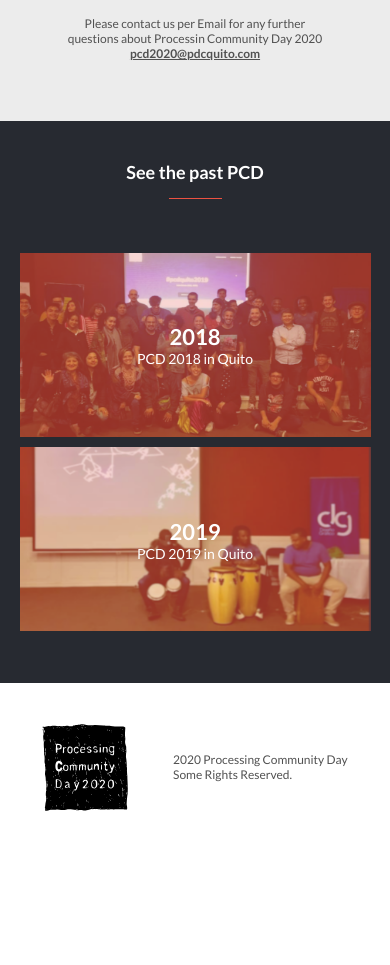
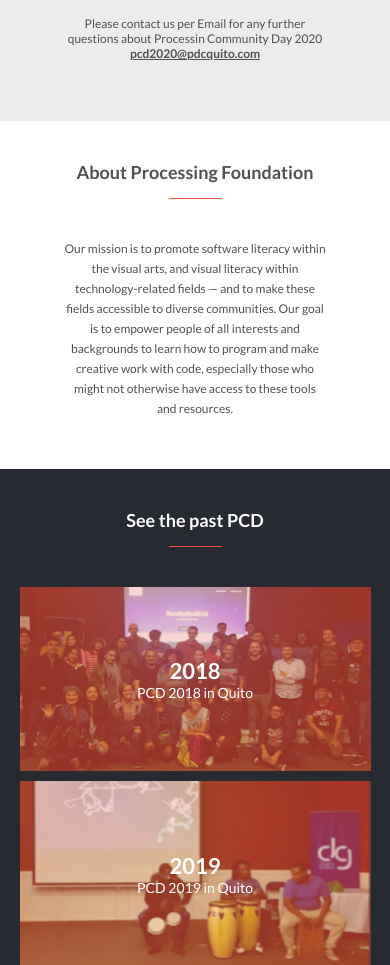
Before and after one commit to gandradep/conferencePage, a website: page about.html in a window 390 px wide. Shown: the part 480-1445 px from the top of the page. Before the commit the page ends 1341 px from the top, so only its background shows below. Drawn offline with Linux system fonts and the light colour scheme.

Commit message:
Finished home and about page for mobile

```diff
--- a/about.html
+++ b/about.html
@@ -24,21 +24,34 @@
           <p class="textAlignCenter textDark fs12 fw700"><a href="#">pcd2020@pdcquito.com</a></p>
       </section>
     </div>
+    <section id="foundation" class="padSections paddingX5">
+      <h2 class="textDark fs18 fw700 textAlignCenter">About Processing Foundation</h2>
+      <div class="orangeColor guideBar marginXAuto">
+      </div>
+      <p class="textDark fs12 textAlignCenter fw400 w75 marginXAuto">Our mission is to
+        promote software literacy within the visual arts, and visual literacy within
+        technology-related fields — and to make these fields accessible to diverse communities.
+        Our goal is to empower people of all interests and backgrounds to learn how to program
+        and make creative work with code, especially those who might not otherwise have
+        access to these tools and resources.
+      </p>
+    </section>
     <section id="pastEvents" class="padSections paddingX5 bgDark">
       <h2 class="textWhite fs18 fw700 textAlignCenter">See the past PCD</h2>
       <div class="orangeColor guideBar marginXAuto">
       </div>
-      <a href="#" class="evento w90 evento2018 mBottom10">
+      <a href="#" class="evento w90 evento2018 mBottom10 dBlock">
         <h2 class="textWhite textAlignCenter fs22 fw700">2018</h2>
         <p class="textWhite textAlignCenter fs14 fw400">PCD 2018 in Quito</p>
       </a>
-      <a href="#" class="evento w90 evento2019">
+      <a href="https://medium.com/@montoyamoraga/processing-community-day-quito-2019-e0beed996592" target="_blank" class="evento w90 evento2019 dBlock">
         <h2 class="textWhite textAlignCenter fs22 fw700">2019</h2>
         <p class="textWhite textAlignCenter fs14 fw400">PCD 2019 in Quito</p>
       </a>
     </section>
     <footer class="padSections paddingX5 dFlex">
-      <img class="w25 hAuto"src="assets/logo.svg" alt="PCD logo">
+      <a href="index.html" class="w25 hAuto"><img class="w100" src="assets/logo.svg" alt="PCD logo"></a>
+
       <div class="textDark w50 fs12 fw400">
         <p>2020 Processing Community Day</p>
         <p>Some Rights Reserved.</p>
--- a/style.css
+++ b/style.css
@@ -9,6 +9,15 @@
   font-size: 40px;
   line-height: 46px;
 }
+
+.w10 {
+  width: 10%;
+}
+
+.w25 {
+  width: 25%;
+}
+
 .w50 {
   width: 50%;
 }
@@ -17,19 +26,23 @@
   width: 75%;
 }
 
+.w90 {
+  width: 90%;
+}
+
+.w100 {
+  width: 100%;
+}
+
+.decorNone {
+  text-decoration: none;
+}
+
 .italic {
   font-style: italic;
 }
-.w25 {
-  width: 25%;
-}
 
-.w90 {
-  width: 90%;
-}
-.w10 {
-  width: 10%;
-}
+
 .textPaagraph {
   font-size: 13px;
   line-height: 20px;
@@ -110,6 +123,10 @@
   display: flex;
 }
 
+.dBlock {
+  display: block;
+}
+
 .textAlignCenter {
   text-align: center;
 }
@@ -167,7 +184,7 @@
   width: 53px;
   height: 16px;
   border-bottom: 1px solid;
-  margin-bottom: 54px;
+  margin-bottom: 40px;
 }
 
 .progOption {
@@ -210,16 +227,28 @@
   align-items:center;
 }
 
+#foundation p {
+  line-height: 20px;
+}
+
 .evento2018 {
   background-image: url(assets/pastEvent1.png);
+}
+
+.evento2018:hover {
+  background-image: url(assets/pastEvent1Hover.png);
 }
 
 .evento2019 {
   background-image: url(assets/pastEvent2.png);
 }
 
+.evento2019:hover {
+  background-image: url(assets/pastEvent2Hover.png);
+}
+
 .evento {
-  display: block;
+
   background-repeat: no-repeat;
   background-size: 100% 100%;
   padding: 20%;
```
Also changed, not shown: index.html (+3 -2 lines), README.md, assets/pastEvent1Hover.png (added), assets/pastEvent2Hover.png (added).
